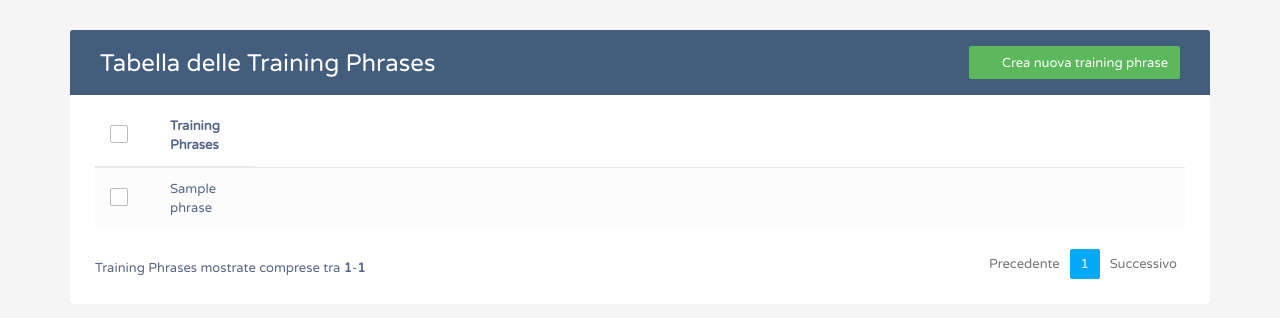
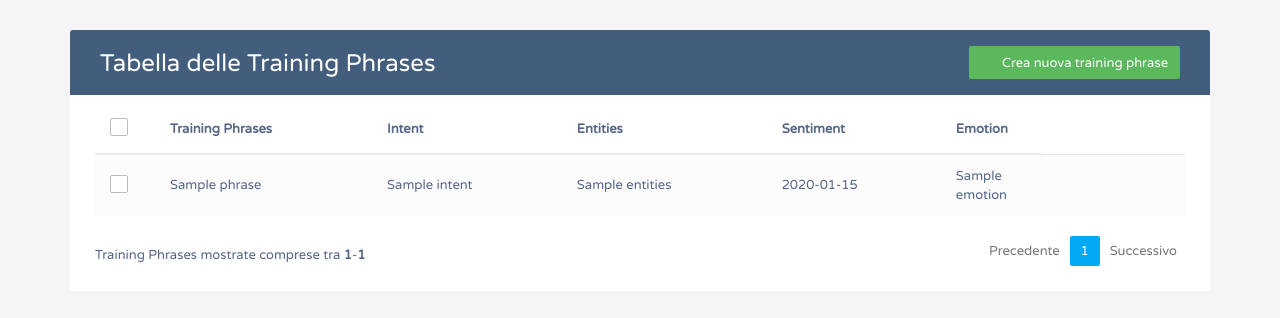
Before and after one commit to leletheprogrammer/SA_Progetto, a Flask app: page /training_phrases?page=1 in a window 1280 px wide. Shown: the top 318 px of the page. Run offline with Flask 2, Linux system fonts and the light colour scheme; tables that the repository leaves empty hold one stand-in row (values such as "Sample post"); a database or web service that is not in the repository returns one stand-in record (values such as "Sample title"); some libraries are stand-ins or nearby versions.

Commit message:
Completate funzioni clean e selezione entity

```diff
--- a/main.py
+++ b/main.py
@@ -243,7 +243,10 @@ def training_phrases():
                 mongo.db.trainingPhrases.replace_one({'phrase': oldPhrase}, {'phrase': newPhrase})
         elif form_data['submitButton'] == 'Aggiungi':
             newPhrase = form_data['newPhrase']
-
+            intentAssociated = form_data['selectIntent']
+            entitiesAssociated = None
+            sentimentAssociated = form_data['selectSentiment']
+            emotionAssociated = form_data['selectEmotion']
             found = False
             #iteration among the documents in the collection 'intents'
             for phrase in mongo.db.trainingPhrases.find():
@@ -252,7 +255,7 @@ def training_phrases():
                     break
 
             if not found:
-                mongo.db.trainingPhrases.insert_one({'phrase': newPhrase})
+                mongo.db.trainingPhrases.insert_one({'phrase': newPhrase, 'intent': intentAssociated, 'entities': 'Vuoto', 'sentiment': sentimentAssociated, 'emotion': emotionAssociated})
 
         #offers a html template on the page
         return redirect(url_for('training_phrases', page = page))
@@ -263,8 +266,24 @@ def training_phrases():
             #intent is a dict, so typologies is a list of dict
             phrases.append(phrase)
 
+        intents = []
+        for intent in mongo.db.intents.find():
+            intents.append(intent)
+
+        namedEntities = []
+        for entity in mongo.db.entities.find():
+            namedEntities.append(entity)
+
+        sentiments = []
+        for sentiment in mongo.db.sentiments.find():
+            sentiments.append(sentiment)
+
+        emotions = []
+        for emotion in mongo.db.emotions.find():
+            emotions.append(emotion)
+
         #offers a html template on the page
-        return render_template('training_phrases.html', page = page, phrases = phrases)
+        return render_template('training_phrases.html', page = page, phrases = phrases, intents = intents, namedEntities = namedEntities, sentiments = sentiments, emotions = emotions)
 
 '''decorator that defines the url path of the page
 where to add,modify and delete training phrase
--- a/templates/training_phrases.html
+++ b/templates/training_phrases.html
@@ -236,14 +236,34 @@
 	}
 </style>
 <script>
-function clean(id, operation) {
-	document.getElementById(id).value = '';
+function cleanPhrase() {
+	document.getElementById('newModifyPhrase').value = '';
+	$('#editPhrase').modal('hide');
+}
+
+function cleanEntity() {
+	document.getElementById('namedEntitySelected').selectedIndex = 0;
+	$('#entitySelectedPhrase').modal('hide');
+}
+
+function cleanAll(phraseId, intentId, sentimentId, emotionId, operation) {
+	document.getElementById(phraseId).value = '';
+	document.getElementById(intentId).selectedIndex = 0;
+	document.getElementById(sentimentId).selectedIndex = 0;
+	document.getElementById(emotionId).selectedIndex = 0;
 	$(operation).modal('hide');
 }
 
 function modifyDeleteClicked(phrase, id, operation) {
 	$(operation).modal('show');
 	document.getElementById(id).value = phrase;
+}
+
+function entitySelected() {
+	let textarea = event.target;
+    let selection = textarea.value.substring(textarea.selectionStart, textarea.selectionEnd);
+	$('#entitySelectedPhrase').modal('show');
+	document.getElementById('entitySubstring').value = selection;
 }
 
 $(document).ready(function(){
@@ -310,6 +330,10 @@ $(document).ready(function(){
 								</span>
 							</th>
 							<th>Training Phrases</th>
+							<th>Intent</th>
+							<th>Entities</th>
+							<th>Sentiment</th>
+							<th>Emotion</th>
 						</tr>
 					</thead>
 					<tbody>
@@ -324,6 +348,18 @@ $(document).ready(function(){
 									</td>
 									<td>
 										{{ row['phrase'] }}
+									</td>
+									<td>
+										{{ row['intent'] }}
+									</td>
+									<td>
+										{{ row['entities'] }}
+									</td>
+									<td>
+										{{ row['sentiment'] }}
+									</td>
+									<td>
+										{{ row['emotion'] }}
 									</td>
 									<td>
 										<a id="modify{{loop.index}}" href="#" class="edit" data-toggle="modal"><i class="material-icons" data-toggle="tooltip" title="Modifica">&#xE254;</i></a>
@@ -374,16 +410,46 @@ $(document).ready(function(){
 				<form method = "POST">
 					<div class="modal-header">
 						<h4 class="modal-title">Aggiungi Training Phrase</h4>
-						<button type="button" class="close" aria-hidden="true" onclick="clean('addNewPhrase', '#addPhrase')">&times;</button>
+						<button type="button" class="close" aria-hidden="true" onclick="cleanAll('addNewPhrase', 'intentSelected', 'sentimentSelected', 'emotionSelected', '#addPhrase')">&times;</button>
 					</div>
 					<div class="modal-body">
 						<div class="form-group">
 							<label>Training Phrase</label>
-							<input name="newPhrase" id="addNewPhrase" type="text" class="form-control" pattern="[a-zA-Z0-9 ]+" required>
+							<input name="newPhrase" id="addNewPhrase" type="text" class="form-control" pattern="[a-zA-Z0-9 ]+" onselect = "entitySelected()" required>
+							<label for = "selectIntent">Selezionare l'intent(opzionale)</label>
+							<select class = "form-control" id = "intentSelected" name = "selectIntent">
+								<option selected label = "Clicca qui per selezionare l'intent">
+									{% for row in intents %}
+										<option>
+											{{ row['typology'] }}
+										</option>
+									{% endfor %}
+								</option>
+							</select>
+							<label for = "selectSentiment">Selezionare il sentiment(opzionale)</label>
+							<select class = "form-control" id = "sentimentSelected" name = "selectSentiment">
+								<option selected label = "Clicca qui per selezionare il sentiment">
+									{% for row in sentiments %}
+										<option>
+											{{ row['category'] }}
+										</option>
+									{% endfor %}
+								</option>
+							</select>
+							<label for = "selectEmotion">Selezionare l'emotion(opzionale)</label>
+							<select class = "form-control" id = "emotionSelected" name = "selectEmotion">
+								<option selected label = "Clicca qui per selezionare l'emotion">
+									{% for row in emotions %}
+										<option>
+											{{ row['type'] }}
+										</option>
+									{% endfor %}
+								</option>
+							</select>
 						</div>
 					</div>
 					<div class="modal-footer">
-						<input type="button" class="btn btn-default" value="Indietro" onclick="clean('addNewPhrase', '#addPhrase')">
+						<input type="button" class="btn btn-default" value="Indietro" onclick="cleanAll('addNewPhrase', 'intentSelected', 'sentimentSelected', 'emotionSelected', '#addPhrase')">
 						<input type="submit" name="submitButton" class="btn btn-success" value="Aggiungi">
 					</div>
 				</form>
```
Also changed, not shown: other parts of templates/training_phrases.html (+35 -2 lines).
